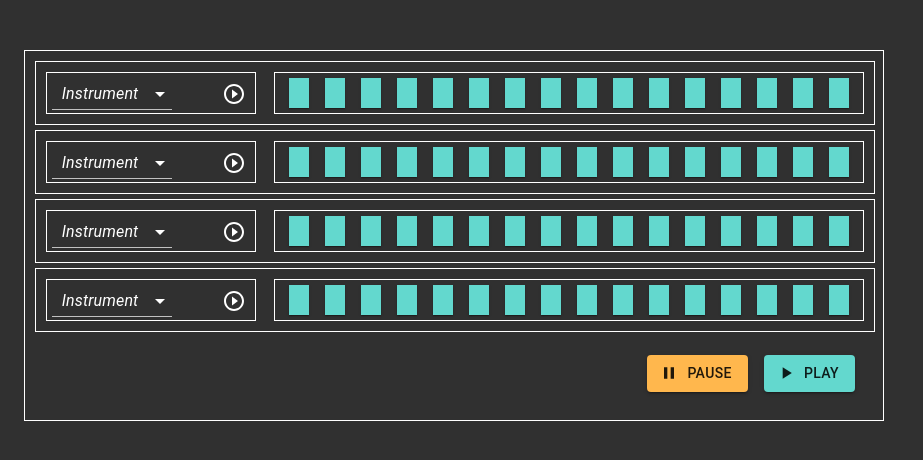
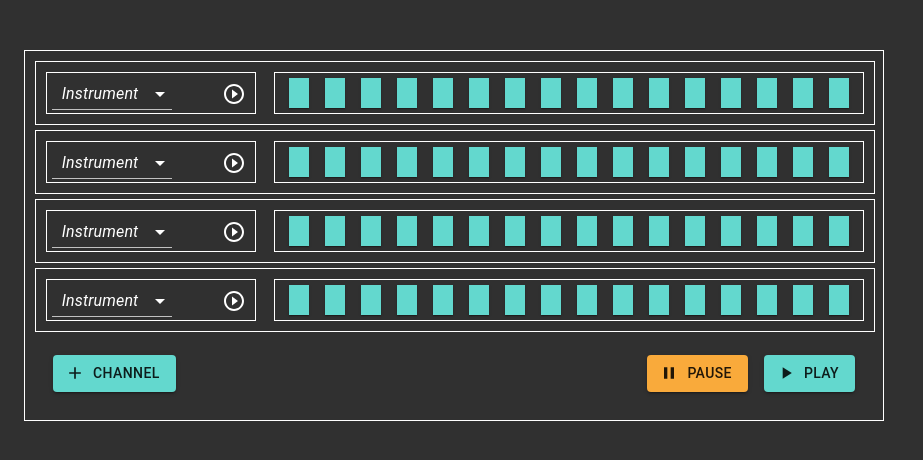
Before and after one commit to mdegraw/rxjs-drum-machine, a React (Create React App) app: page / in a window 1280 px wide. Shown: the top 460 px of the page, without its empty margins (0-923 px from the left). Built offline with nearby package versions, Linux system fonts and the light colour scheme.

Commit message:
Allow add channel

```diff
--- a/src/App.tsx
+++ b/src/App.tsx
@@ -19,7 +19,7 @@ function App() {
             main: '#63d8ce',
           },
           secondary: {
-            main: '#ffb74d',
+            main: '#f9aa3b',
           }
         },
       }),
--- a/src/components/board/board.component.tsx
+++ b/src/components/board/board.component.tsx
@@ -1,11 +1,13 @@
-import React from 'react';
+import React, { useState } from 'react';
 import Box from '@material-ui/core/Box';
 import { makeStyles, createStyles, Theme } from '@material-ui/core/styles';
 
 import Channel from '../channel/channel.component';
 import Button from '@material-ui/core/Button';
+
 import PlayArrowIcon from '@material-ui/icons/PlayArrow';
 import PauseIcon from '@material-ui/icons/Pause';
+import AddIcon from '@material-ui/icons/Add';
 
 const useStyles = makeStyles((theme: Theme) =>
   createStyles({
@@ -18,8 +20,13 @@ const useStyles = makeStyles((theme: Theme) =>
   }),
 );
 
+const DEFAULT_CHANNELS = [...Array(4)].map((_, i) => <Channel key={i} />);
+
 export default function Board() {
+  const [channels, setChannels] = useState(DEFAULT_CHANNELS)
   const classes = useStyles();
+
+  const addChannel = () => setChannels([...channels, (<Channel key={channels.length + 1} />)]);
 
   return (
     <Box
@@ -29,13 +36,24 @@ export default function Board() {
       border={1}
       width='860px'
     >
-      {[...Array(4)].map((_, i) => <Channel key={i} />)}
+      {channels}
       <Box
         className={classes.root}
         display='flex'
         flexDirection='row'
         justifyContent='flex-end'
       >
+        <Box marginRight='auto'>
+          <Button
+            variant='contained'
+            color='primary'
+            className={classes.button}
+            startIcon={<AddIcon />}
+            onClick={addChannel}
+          >
+            Channel
+          </Button>
+        </Box>
         <Button
           variant='contained'
           color='secondary'
--- a/src/components/controls/controls.component.tsx
+++ b/src/components/controls/controls.component.tsx
@@ -50,7 +50,7 @@ export default function Controls() {
           onChange={handleChange}
         >
           <MenuItem value='' disabled><em>Instrument</em></MenuItem>
-          {Object.entries(Instrument).map(([value], key) => <MenuItem key={key} value={value}>{value}</MenuItem>)}
+          {Object.entries(Instrument).map(([value, instrument], key) => <MenuItem key={key} value={value}>{instrument}</MenuItem>)}
         </Select>
       </FormControl>
       { isOn ? <PlayCircleFilledIcon style={{ cursor: 'pointer', margin: '4px' }} onClick={() => setOn(!isOn)} /> : <PlayCircleOutlineIcon style={{ cursor: 'pointer', margin: '4px' }} onClick={() => setOn(!isOn)} /> }
```
